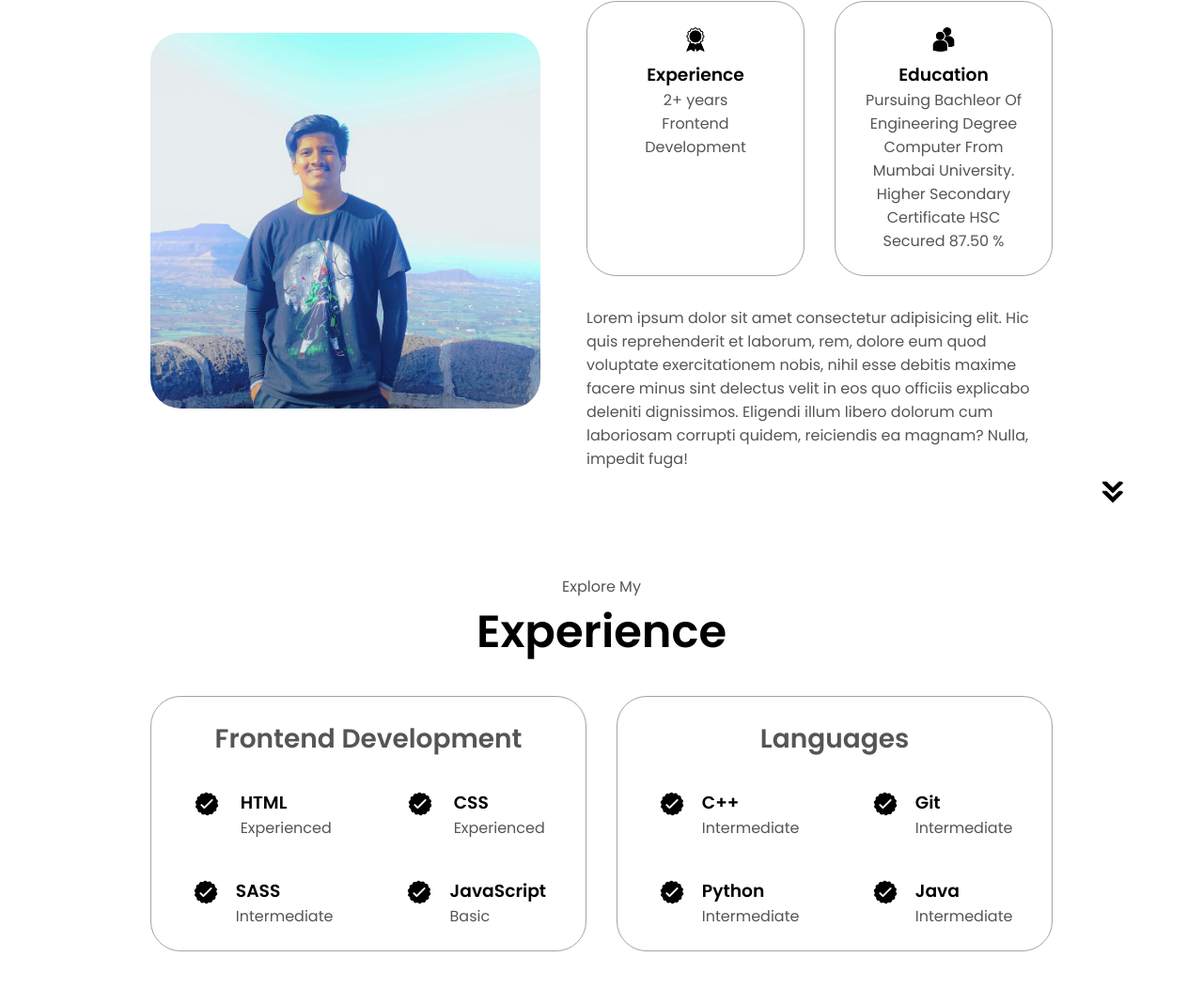
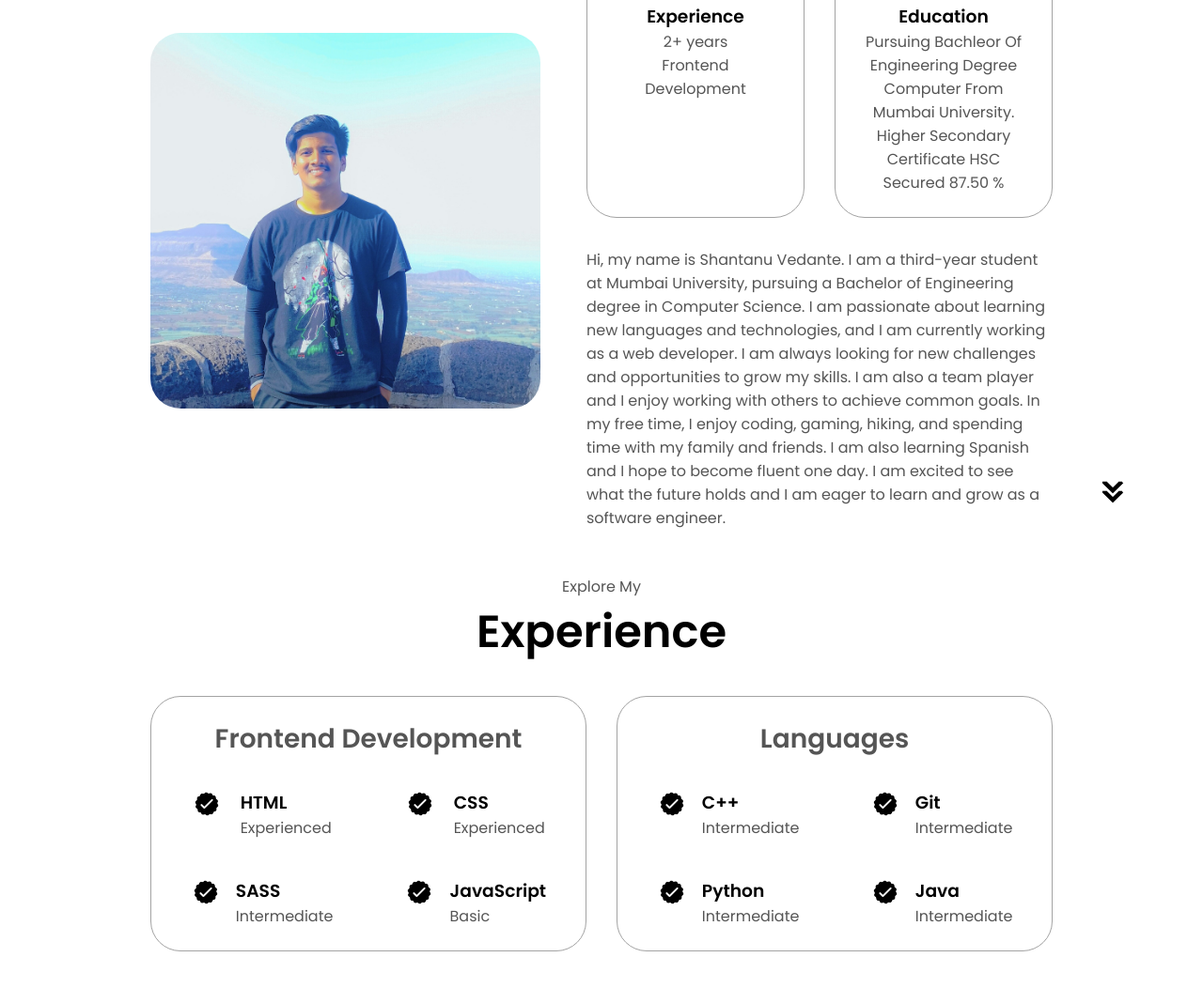
Before and after one commit to Shantanu-alt/portfolio, a plain HTML site: page index.html in a window 1280 px wide. Shown: the part 1084-2136 px from the top of the page at 94% size. Drawn offline with Linux system fonts and the light colour scheme.

Commit message:
shantanu

```diff
--- a/index.html
+++ b/index.html
@@ -106,12 +106,10 @@
           </div>
           <div class="text-container">
             <p>
-              Lorem ipsum dolor sit amet consectetur adipisicing elit. Hic quis
-              reprehenderit et laborum, rem, dolore eum quod voluptate
-              exercitationem nobis, nihil esse debitis maxime facere minus sint
-              delectus velit in eos quo officiis explicabo deleniti dignissimos.
-              Eligendi illum libero dolorum cum laboriosam corrupti quidem,
-              reiciendis ea magnam? Nulla, impedit fuga!
+              Hi, my name is Shantanu Vedante. I am a third-year student at Mumbai University, pursuing a Bachelor of Engineering degree in Computer Science. I am passionate about learning new languages and technologies, and I am currently working as a web developer.
+              I am always looking for new challenges and opportunities to grow my skills. I am also a team player and I enjoy working with others to achieve common goals.
+              In my free time, I enjoy coding, gaming, hiking, and spending time with my family and friends. I am also learning Spanish and I hope to become fluent one day.
+              I am excited to see what the future holds and I am eager to learn and grow as a software engineer.
             </p>
           </div>
         </div>
```
